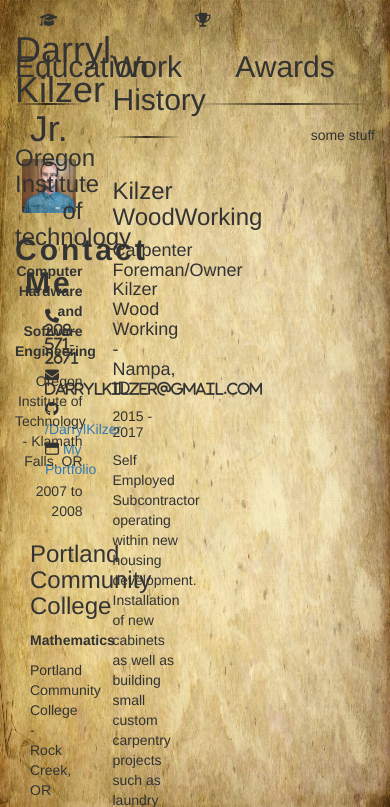
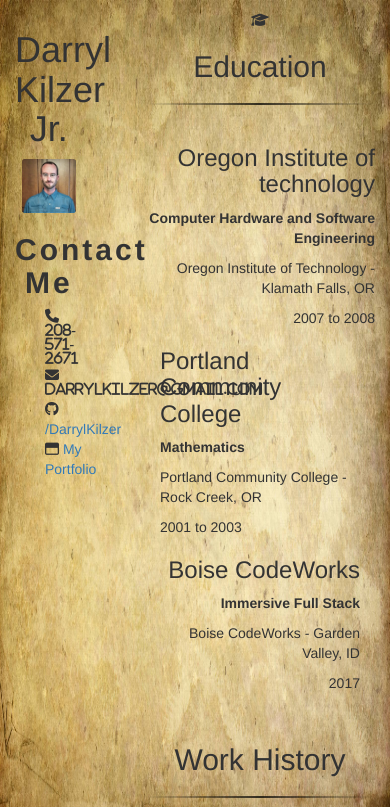
Before and after one commit to DarrylKilzer/resume, a plain HTML site: page index.html in a window 390 px wide. Shown: the top 807 px of the page. Drawn offline with nearby package versions, Linux system fonts and the light colour scheme; some icons are missing.

Commit message:
mobile fix

```diff
--- a/index.html
+++ b/index.html
@@ -38,7 +38,7 @@
           </li>
         </ul>
       </div>
-      <div class="col-xs-3 col-sm-8 col-sm-offset-4 education text-center">
+      <div class="col-xs-8 col-sm-8 col-xs-offset-4 col-sm-offset-4 education text-center">
         <i class="fa fa-graduation-cap"></i>
         <h2 class="text-center education-heading">Education</h2>
         <hr>
@@ -63,7 +63,7 @@
           </div>
         </div>
       </div>
-      <div class="col-xs-3 col-sm-8 col-sm-offset-4">
+      <div class="col-xs-8 col-sm-8 col col-xs-offset-4 col-sm-offset-4">
         <i class="fa fa-breifcase"></i>
         <h2 class="text-center work-history">Work History</h2>
         <hr>
```
